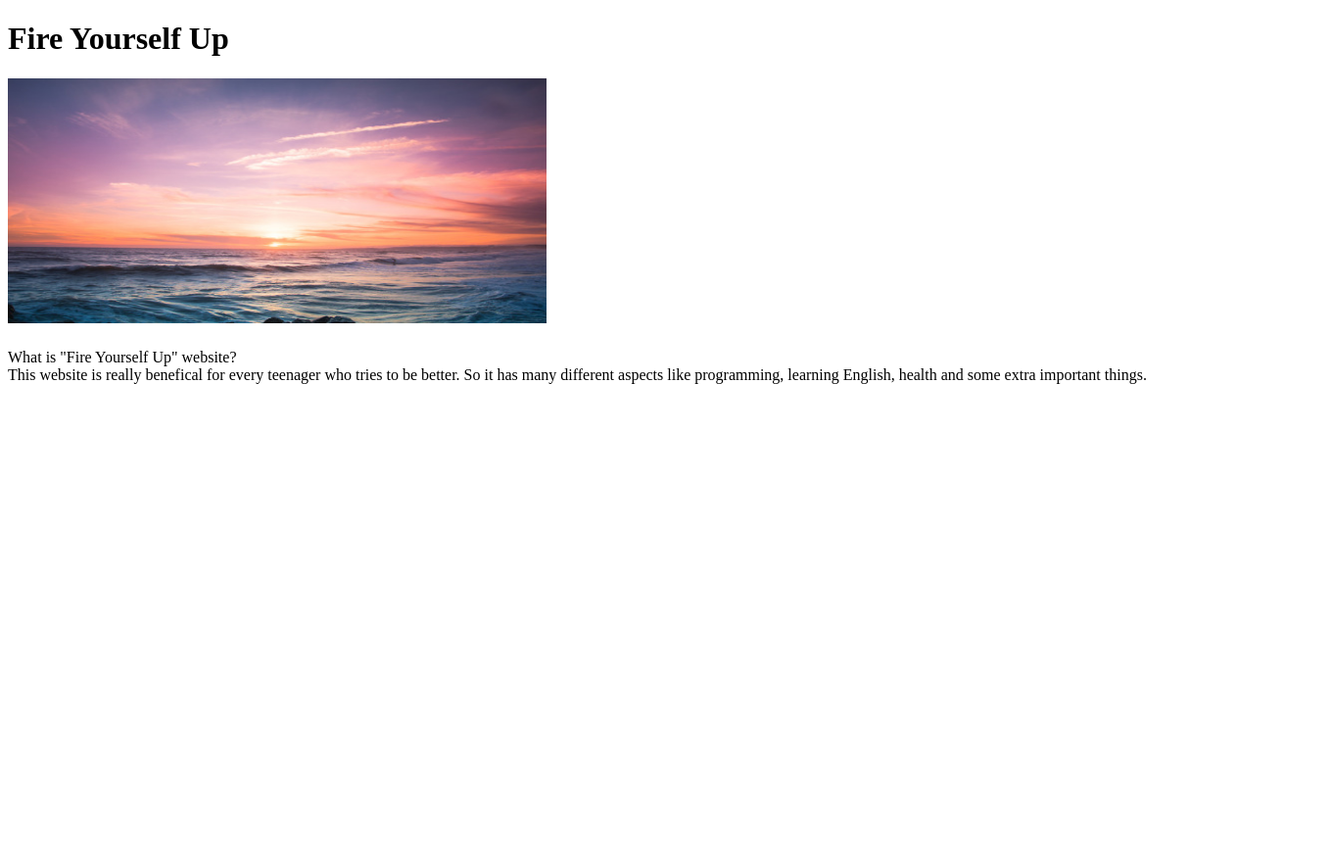
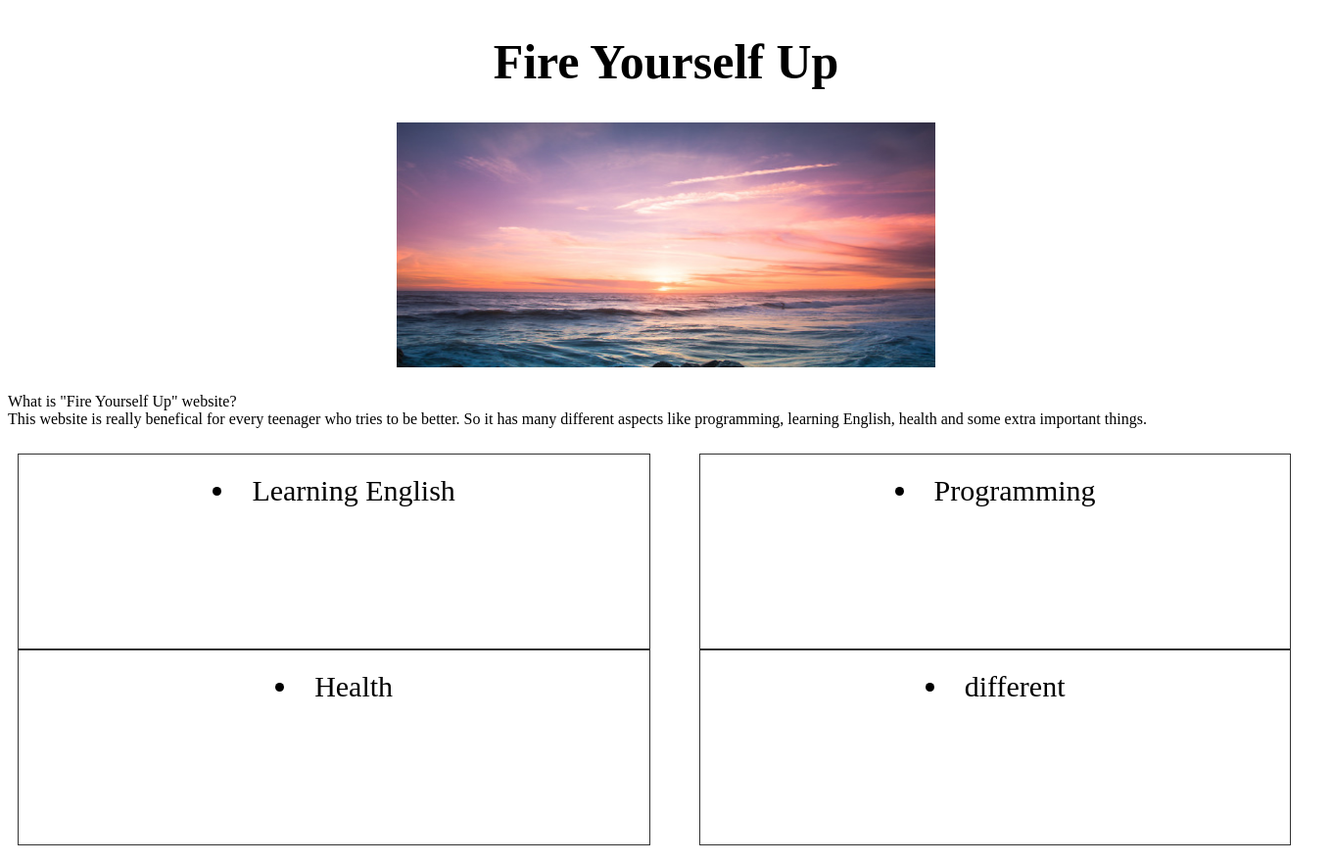
Before and after one commit to ArwaNayef/THe-project, a Python web app: template templates/Home.html in a window 1360 px wide. Shown: the whole page at 98% size. Before the commit the page ends 392 px from the top, so only its background shows below. Run offline with Jinja, Linux system fonts and the light colour scheme; the template is opened without the code that fills it, so the values that code supplies are empty.

Commit message:
home changes

```diff
--- a/templates/Home.html
+++ b/templates/Home.html
@@ -1,9 +1,32 @@
-<!DOCTYPE html>
 <!DOCTYPE html>
 <html>
 <head>
-	<title></title>
+<style>
+.grid-container {
+  display: grid;
+  grid-column-gap: 50px;
+  grid-template-columns: auto auto ;
+  padding: 10px;
+  height: 400px;
+  width: 1300px;
+}
+.grid-item {
+  border: 1px solid rgba(0, 0, 0, 0.8);
+  padding: 20px;
+  font-size: 30px;
+  text-align: center;
+}
+
+h1 {
+  font-size: 50px;
+  text-align: center;
+}
+h2 {
+	text-align: center;
+}
+</style>
 </head>
+
 
 <body>
 <h1> Fire Yourself Up</h1>
@@ -15,5 +38,15 @@
 	This website is really benefical for every teenager who tries to be better. So it has many different aspects like programming, learning English, health and some extra important things.
 </p>
 
+
+
+<div class="grid-container">
+  <div class="grid-item"><li>Learning English</li> </div>
+  <div class="grid-item"><li>Programming</li></div>
+  <div class="grid-item"><li>Health</li></div>
+  <div class="grid-item"><li> different </li></div>
+
+</div>
+
 </body>
 </html>
```
